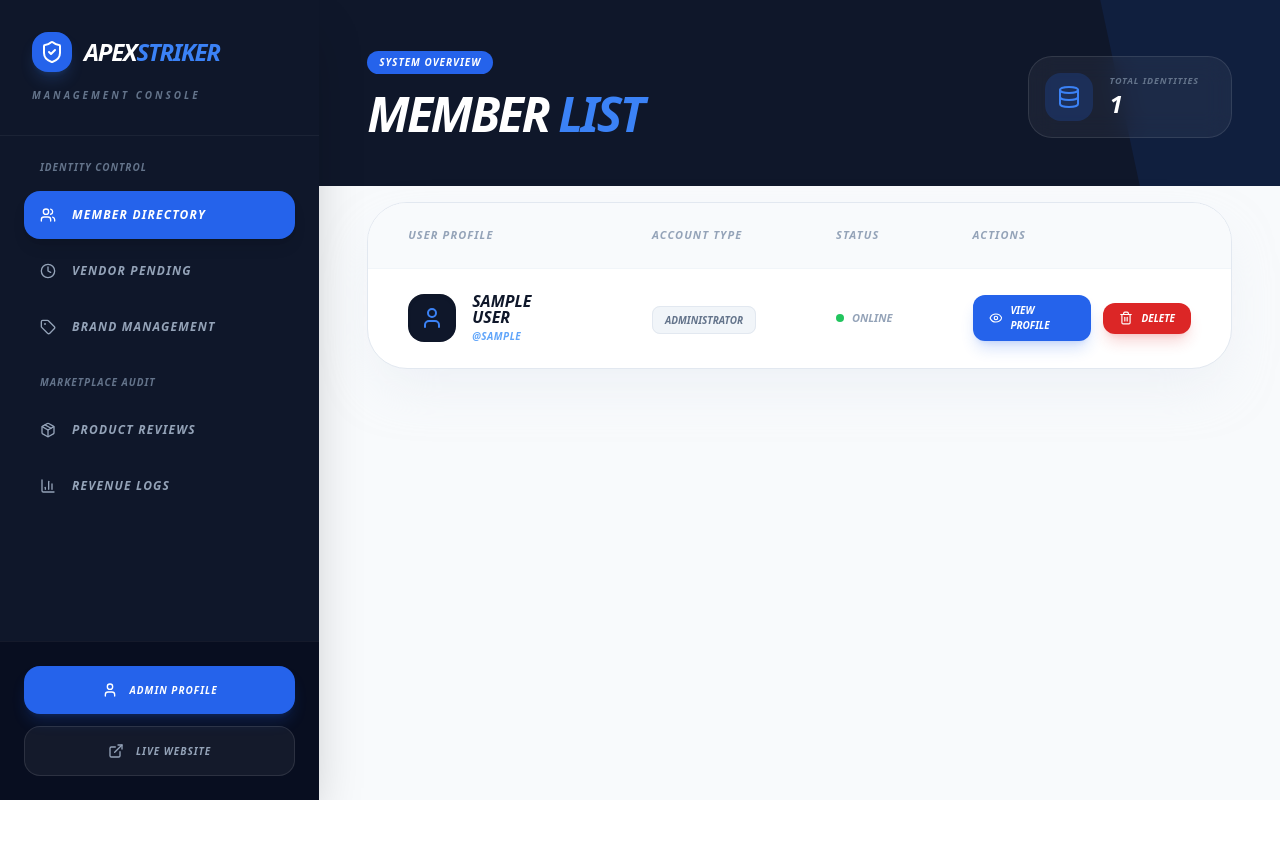
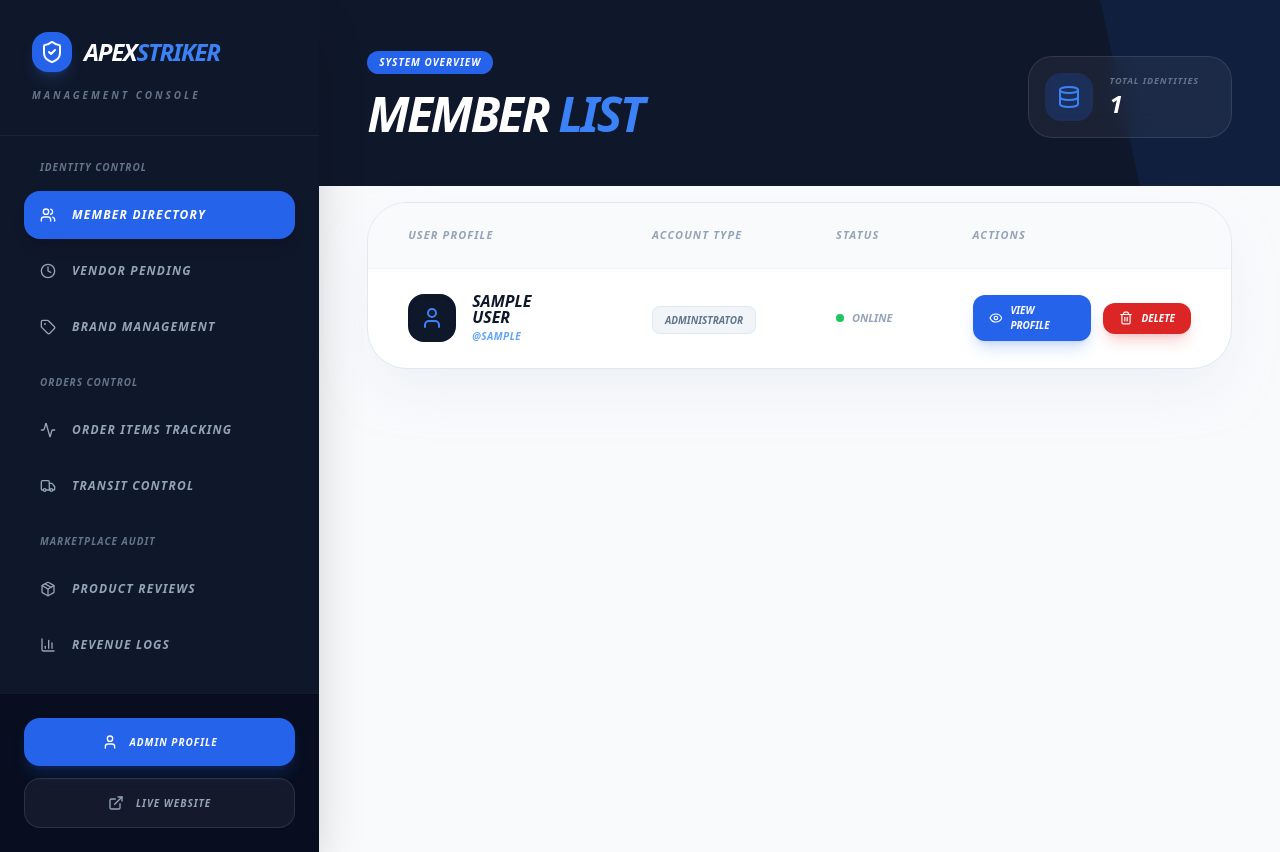
Before and after one commit to bipinjlimbu/ApexStriker---E-Commerce-Project-5th-Semester, a Django app: page /dashboard/admin/ in a window 1280 px wide. Before the commit the page ends 800 px from the top, so only its background shows below. Run offline with Django 5.2, Linux system fonts and the light colour scheme; the visitor is signed in with stand-in values (Sample User, id 1); data comes from the database, SQL or seed files in the repository; data that the repository does not hold is empty; style sheets or scripts are compiled from the project's sources.

Commit message:
New Nav Section Added in Admin Dashboard

```diff
--- a/as_app/templates/dashboard/admin_dashboard.html
+++ b/as_app/templates/dashboard/admin_dashboard.html
@@ -65,6 +65,20 @@
             </div>
 
             <div class="space-y-2">
+                <h3 class="px-4 text-[10px] font-black text-slate-500 uppercase tracking-widest mb-4 italic">Orders Control</h3>
+
+                <a href="?section=order-items-tracking" class="flex items-center gap-4 px-4 py-4 rounded-2xl {% if section == 'order-items-tracking' %}bg-blue-600 text-white shadow-lg{% else %}text-slate-400 hover:bg-blue-600 hover:text-white{% endif %} font-black italic uppercase text-xs tracking-widest transition-all group">
+                    <i data-lucide="activity" class="w-4 h-4 group-hover:scale-110 transition-transform"></i>
+                    Order Items Tracking
+                </a>
+
+                <a href="?section=shipping-control" class="flex items-center gap-4 px-4 py-4 rounded-2xl {% if section == 'shipping-control' %}bg-blue-600 text-white shadow-lg{% else %}text-slate-400 hover:bg-blue-600 hover:text-white{% endif %} font-black italic uppercase text-xs tracking-widest transition-all mt-1 group">
+                    <i data-lucide="truck" class="w-4 h-4 group-hover:scale-110 transition-transform"></i>
+                    Transit Control
+                </a>
+            </div>
+
+            <div class="space-y-2">
                 <h3 class="px-4 text-[10px] font-black text-slate-500 uppercase tracking-widest mb-4 italic">Marketplace Audit</h3>
 
                 <a href="?section=product-reviews" class="flex items-center gap-4 px-4 py-4 rounded-2xl {% if section == 'product-reviews' %}bg-blue-600 text-white shadow-lg{% else %}text-slate-400 hover:bg-blue-600 hover:text-white{% endif %} font-black italic uppercase text-xs tracking-widest transition-all group">
```
